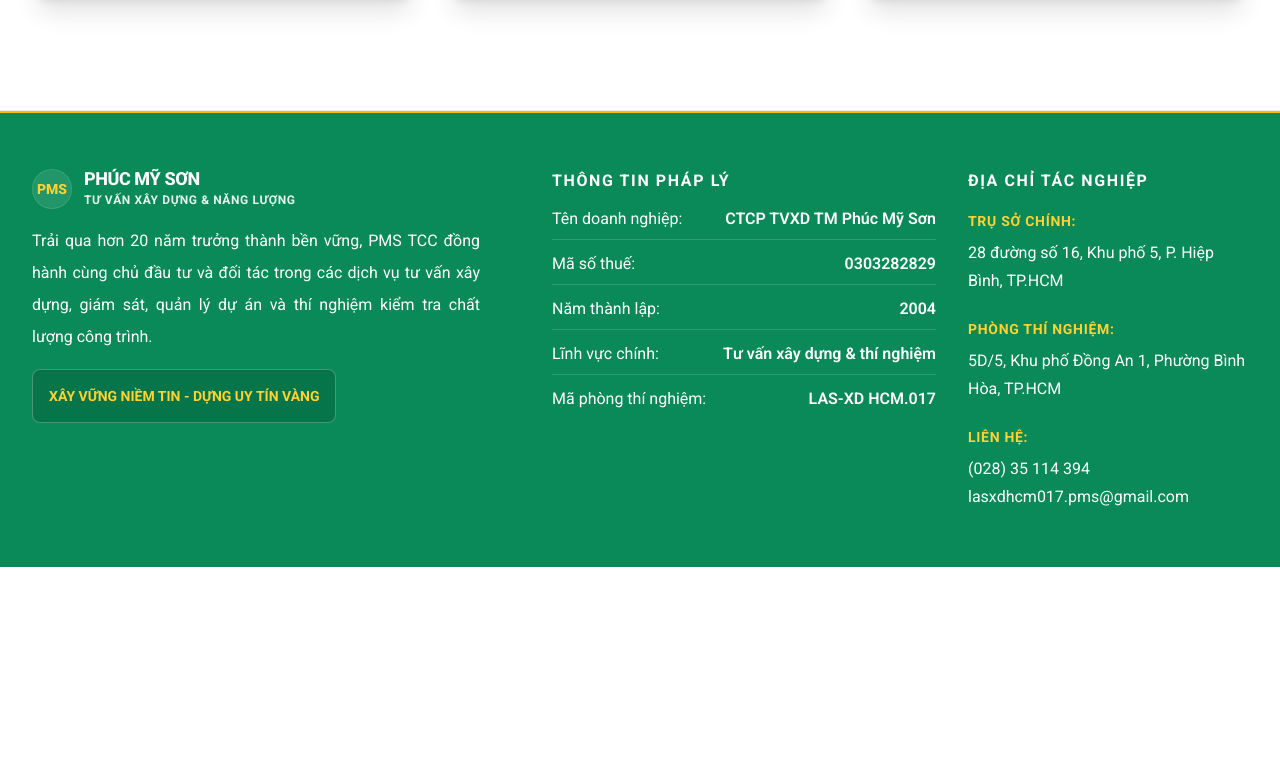
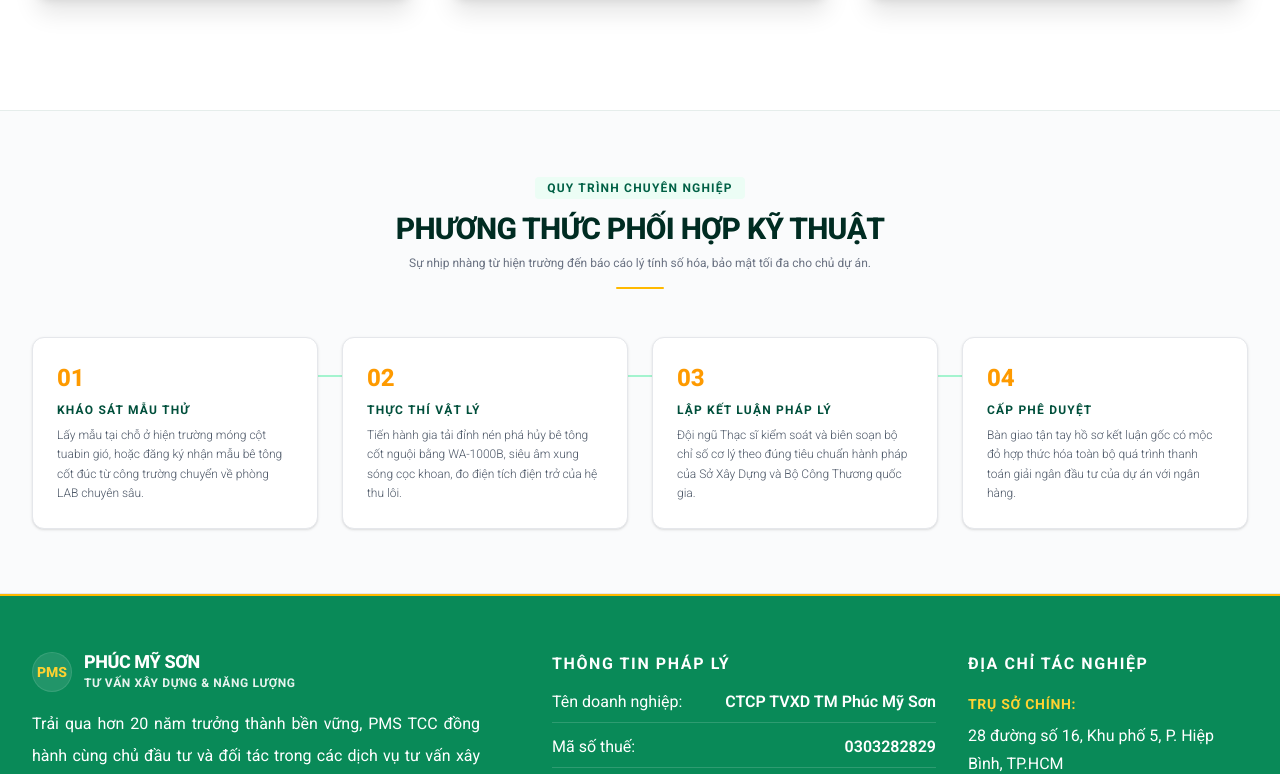
Before and after one commit to thownef/landing-pms, a Next.js app: page / in a window 1280 px wide. Shown: the part 1868-2642 px from the top of the page. Before the commit the page ends 2435 px from the top, so only its background shows below. Built offline with nearby package versions, Linux system fonts and the light colour scheme.

Commit message:
feat: service

```diff
--- a/src/app/page.tsx
+++ b/src/app/page.tsx
@@ -208,6 +208,40 @@
           </div>
         </div>
       </section>
+
+      <section className="py-16 bg-[#fafbfc] border-b border-gray-200 text-left">
+        <div className="max-w-7xl mx-auto px-4 md:px-6 lg:px-8">
+          <div className="text-center max-w-3xl mx-auto mb-12">
+            <span className="text-xs font-bold tracking-widest text-emerald-800 uppercase bg-emerald-50 px-3 py-1 rounded">Quy Trình Chuyên Nghiệp</span>
+            <h2 className="text-2xl sm:text-3xl font-black tracking-tight text-emerald-950 uppercase mt-3">Phương Thức Phối Hợp Kỹ Thuật</h2>
+            <p className="text-xs text-gray-500 mt-2">Sự nhịp nhàng từ hiện trường đến báo cáo lý tính số hóa, bảo mật tối đa cho chủ dự án.</p>
+            <div className="w-12 h-0.5 bg-amber-400 mx-auto mt-4 rounded-full" />
+          </div>
+          <div className="grid grid-cols-1 md:grid-cols-4 gap-6 relative">
+            <div className="absolute top-[38px] left-[10%] right-[10%] h-[2px] bg-emerald-200 hidden md:block z-0" />
+            <div className="bg-white p-6 rounded-xl border border-gray-200 shadow-sm z-10 hover:border-emerald-300 transition-all">
+              <span className="text-2xl font-black text-amber-500">01</span>
+              <h4 className="text-xs font-bold text-emerald-900 uppercase tracking-widest mt-2">Kháo Sát Mẫu Thử</h4>
+              <p className="text-xs text-gray-600 font-light mt-2 leading-relaxed">Lấy mẫu tại chỗ ở hiện trường móng cột tuabin gió, hoặc đăng ký nhận mẫu bê tông cốt đúc từ công trường chuyển về phòng LAB chuyên sâu.</p>
+            </div>
+            <div className="bg-white p-6 rounded-xl border border-gray-200 shadow-sm z-10 hover:border-emerald-300 transition-all">
+              <span className="text-2xl font-black text-amber-500">02</span>
+              <h4 className="text-xs font-bold text-emerald-900 uppercase tracking-widest mt-2">Thực Thí Vật Lý</h4>
+              <p className="text-xs text-gray-600 font-light mt-2 leading-relaxed">Tiến hành gia tải đỉnh nén phá hủy bê tông cốt nguội bằng WA-1000B, siêu âm xung sóng cọc khoan, đo điện tích điện trở của hệ thu lôi.</p>
+            </div>
+            <div className="bg-white p-6 rounded-xl border border-gray-200 shadow-sm z-10 hover:border-emerald-300 transition-all">
+              <span className="text-2xl font-black text-amber-500">03</span>
+              <h4 className="text-xs font-bold text-emerald-900 uppercase tracking-widest mt-2">Lập Kết Luận Pháp Lý</h4>
+              <p className="text-xs text-gray-600 font-light mt-2 leading-relaxed">Đội ngũ Thạc sĩ kiểm soát và biên soạn bộ chỉ số cơ lý theo đúng tiêu chuẩn hành pháp của Sở Xây Dựng và Bộ Công Thương quốc gia.</p>
+            </div>
+            <div className="bg-white p-6 rounded-xl border border-gray-200 shadow-sm z-10 hover:border-emerald-300 transition-all">
+              <span className="text-2xl font-black text-amber-500">04</span>
+              <h4 className="text-xs font-bold text-emerald-900 uppercase tracking-widest mt-2">Cấp Phê Duyệt</h4>
+              <p className="text-xs text-gray-600 font-light mt-2 leading-relaxed">Bàn giao tận tay hồ sơ kết luận gốc có mộc đỏ hợp thức hóa toàn bộ quá trình thanh toán giải ngân đầu tư của dự án với ngân hàng.</p>
+            </div>
+          </div>
+        </div>
+      </section>
     </main>
   );
 }
```
